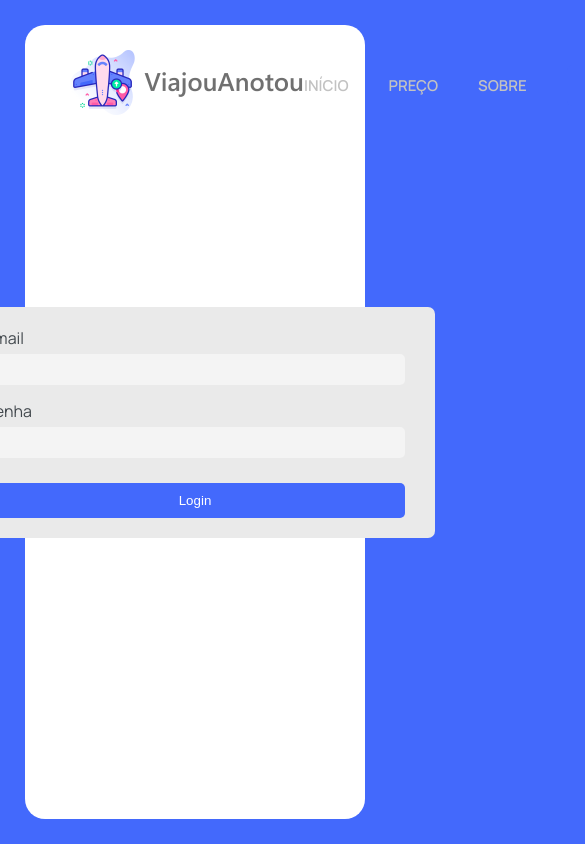
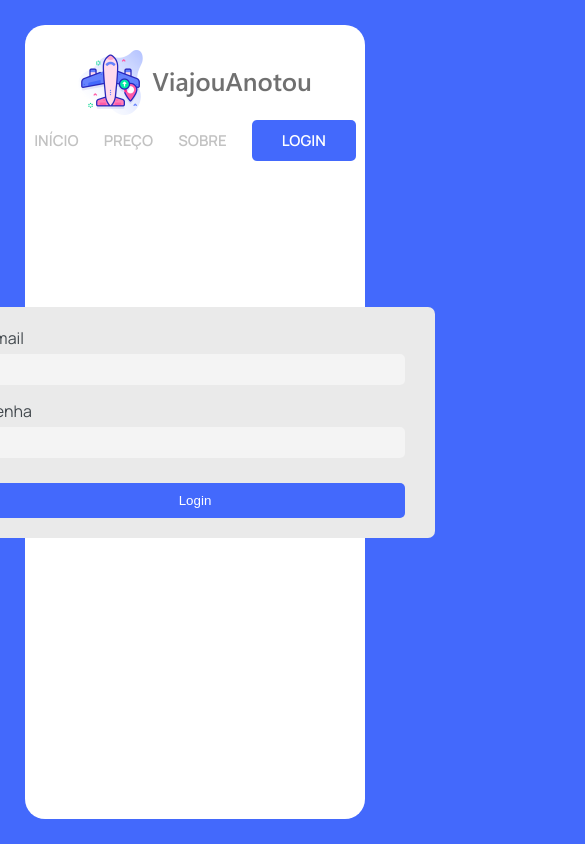
Before and after one commit to MatheusZamo/viajou-anotou, a React (Vite) app: page /login in a window 390 px wide. Shown: the top 844 px of the page, 585 px wide, since content can reach past the window. Built offline with nearby package versions, Linux system fonts and the light colour scheme.

Commit message:
Smartphone accessibility built for the home screen

```diff
--- a/src/index.css
+++ b/src/index.css
@@ -432,3 +432,24 @@ main {
   border-radius: 5px;
   transition: all 0.2s;
 }
+
+@media (max-width: 700px) {
+  .nav {
+    flex-direction: column;
+  }
+
+  .nav ul {
+    gap: 2.5rem;
+  }
+
+  .main-home h1 {
+    font-size: 2.5rem;
+    width: 320px;
+  }
+
+  .main-home h2 {
+    max-width: none;
+    width: 300px;
+    font-size: 1.5rem;
+  }
+}
```
